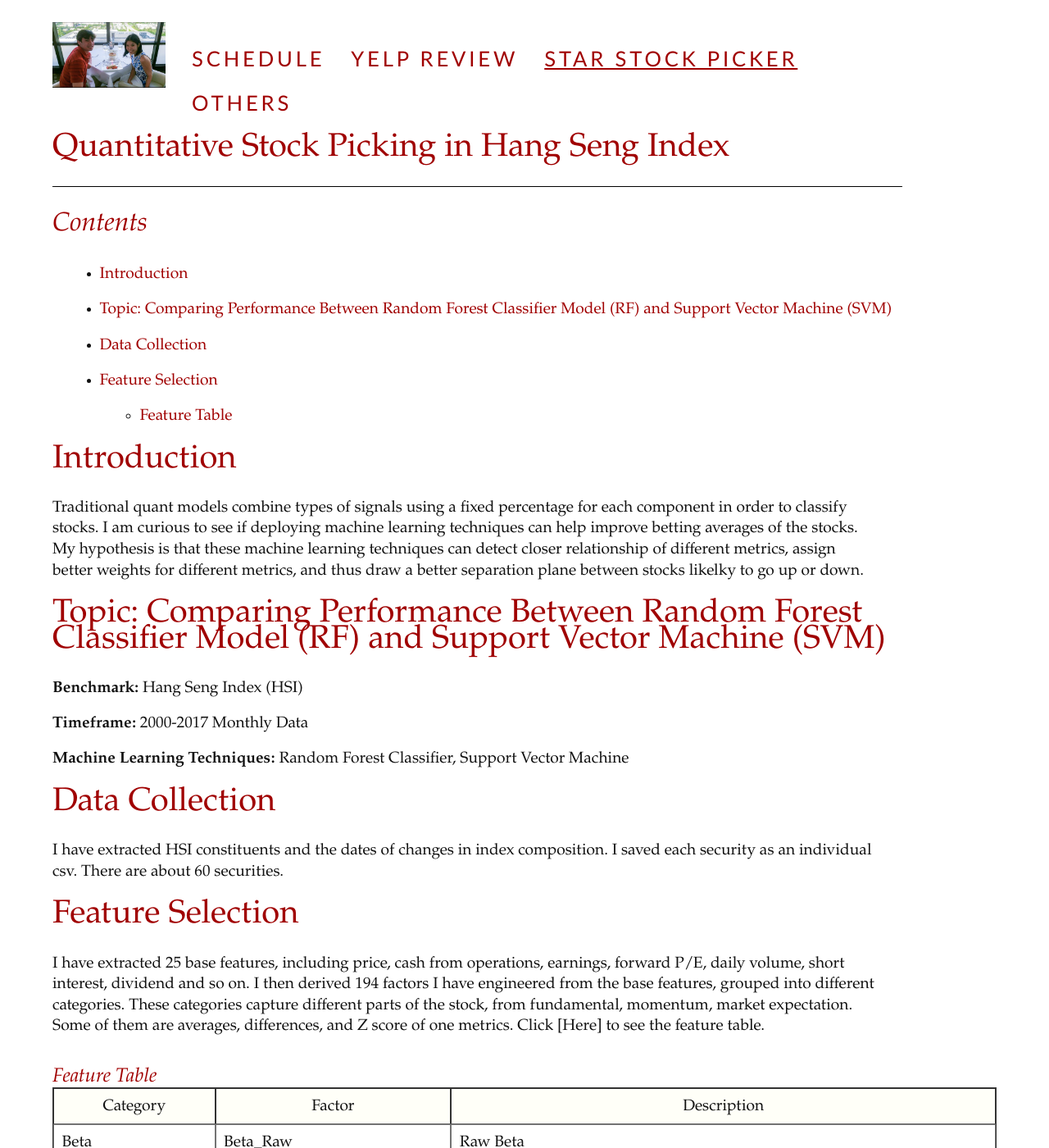
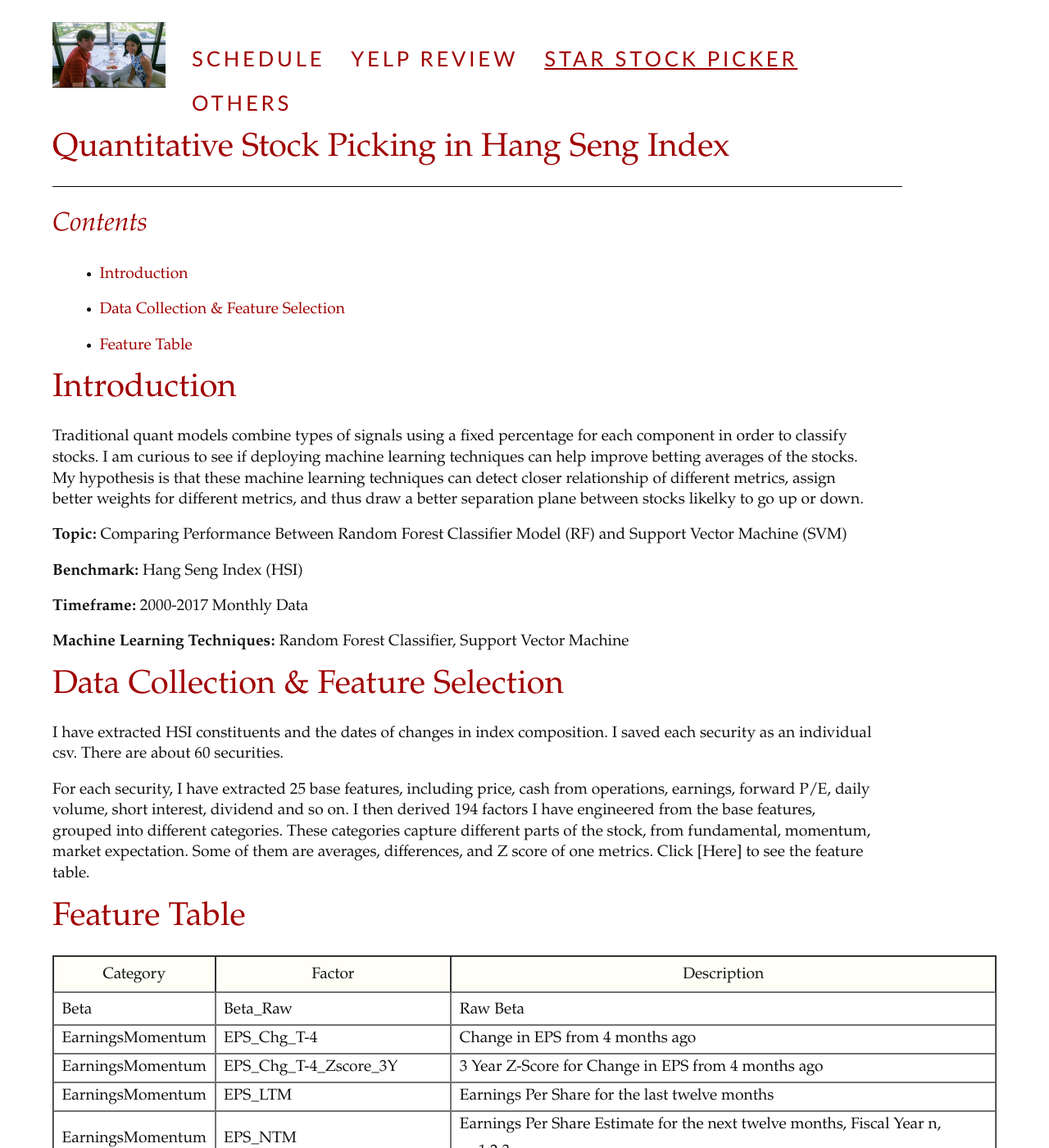
Before and after one commit to vionwinnie/old_website, a Jekyll site: the page built from starstockpicker.md, in a window 1280 px wide and 1400 px high. Shown: the whole window at 82% size. Built offline with Jekyll 4.4.1, drawn with Linux system fonts in a browser that asks for light colours; nearby versions of some CDN libraries.

Commit message:
Update starstockpicker.md

```diff
--- a/starstockpicker.md
+++ b/starstockpicker.md
@@ -14,7 +14,7 @@
 
 Traditional quant models combine types of signals using a fixed percentage for each component in order to classify stocks. I am curious to see if deploying machine learning techniques can help improve betting averages of the stocks. My hypothesis is that these machine learning techniques can detect closer relationship of different metrics, assign better weights for different metrics, and thus draw a better separation plane between stocks likelky to go up or down.
 
-# Topic: Comparing Performance Between Random Forest Classifier Model (RF) and Support Vector Machine (SVM)
+**Topic:** Comparing Performance Between Random Forest Classifier Model (RF) and Support Vector Machine (SVM)
 
 **Benchmark:** Hang Seng Index (HSI)
 
@@ -23,16 +23,14 @@
 **Machine Learning Techniques:** Random Forest Classifier, Support Vector Machine
 
 
-# Data Collection
+# Data Collection & Feature Selection
 
 I have extracted HSI constituents and the dates of changes in index composition. I saved each security as an individual csv. There are about 60 securities.
 
-# Feature Selection
-
-I have extracted 25 base features, including price, cash from operations, earnings, forward P/E, daily volume, short interest, dividend and so on. I then derived 194 factors I have engineered from the base features, grouped into different categories. These categories capture different parts of the stock, from fundamental, momentum, market expectation. Some of them are averages, differences, and Z score of one metrics. Click [Here] to see the feature table.
+For each security, I have extracted 25 base features, including price, cash from operations, earnings, forward P/E, daily volume, short interest, dividend and so on. I then derived 194 factors I have engineered from the base features, grouped into different categories. These categories capture different parts of the stock, from fundamental, momentum, market expectation. Some of them are averages, differences, and Z score of one metrics. Click [Here] to see the feature table.
 
 
-### Feature Table
+# Feature Table
 
 | Category | Factor | Description |
 |--------- | ------ | ----------- |
```
